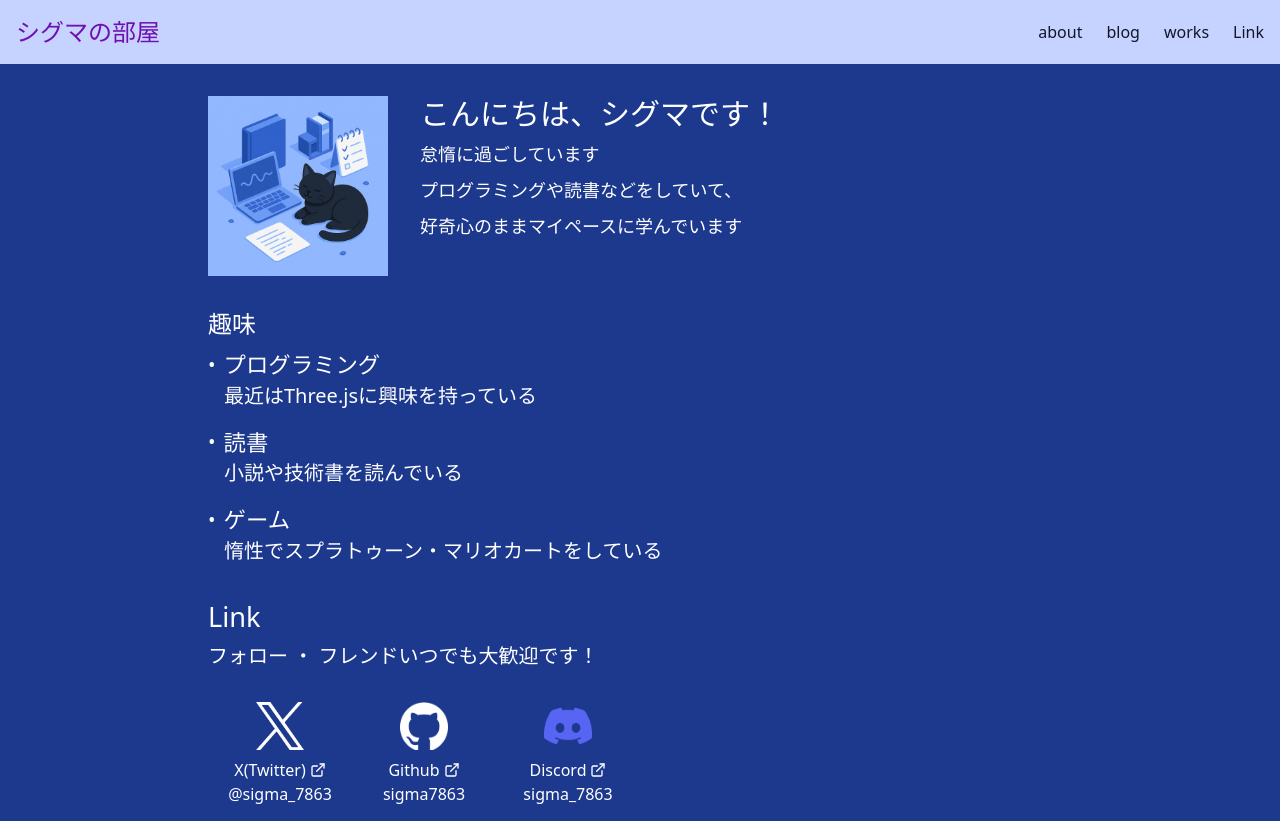
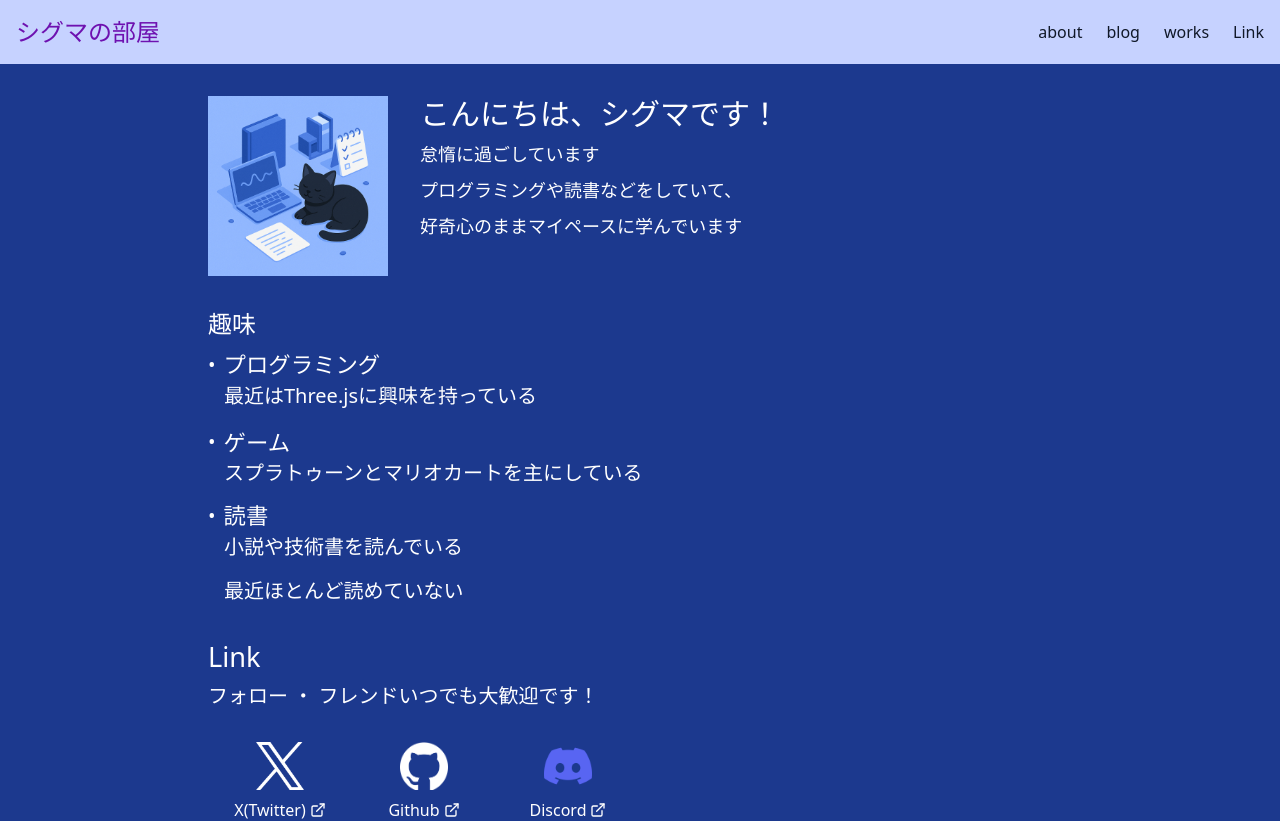
Before and after one commit to sigma7863/sigma7863.github.io, a Next.js app: page / in a window 1280 px wide. Shown: the top 821 px of the page. Built offline with nearby package versions, Linux system fonts and the light colour scheme.

Commit message:
微調整

```diff
--- a/src/app/page.tsx
+++ b/src/app/page.tsx
@@ -1,6 +1,6 @@
 import Link from "next/link"
 import Image from "next/image"
-import { ExternalLink} from 'lucide-react';
+import { ExternalLink } from 'lucide-react';
 
 export default function Home() {
   return (
@@ -30,16 +30,17 @@ export default function Home() {
               <li>
                 <div className="flex items-center gap-2">
                   <span className="text-xl">•</span>
-                  <span className="text-[1.4rem]">読書</span>
+                  <span className="text-[1.4rem]">ゲーム</span>
                 </div>
-                <p className="text-xl ml-4 mb-4">小説や技術書を読んでいる</p>
+                <p className="text-xl ml-4">スプラトゥーンとマリオカートを主にしている</p>
               </li>
               <li>
                 <div className="flex items-center gap-2">
                   <span className="text-xl">•</span>
-                  <span className="text-[1.4rem]">ゲーム</span>
+                  <span className="text-[1.4rem]">読書</span>
                 </div>
-                <p className="text-xl ml-4">惰性でスプラトゥーン・マリオカートをしている</p>
+                <p className="text-xl ml-4 mb-4">小説や技術書を読んでいる<br/></p>
+                <p className="text-xl ml-4 mb-4">最近ほとんど読めていない</p>
               </li>
             </ul>
           </section>
@@ -49,7 +50,7 @@ export default function Home() {
             <p className="text-xl mb-6">フォロー ・ フレンドいつでも大歓迎です！</p>
 
             <div className="grid grid-cols-2 md:grid-cols-6">
-              <Link href="https://x.com/sigma_7863" target="_blank" className="flex flex-col items-center hover:text-[#2CB7A2]">
+              <Link href="https://x.com/sigma_7863" target="_blank" className="flex flex-col items-center hover:text-[#2CB7A2] hover:underline">
                 <div className="w-16 h-16 flex items-center justify-center">
                   <Image src="/x-logo.png" width={40} height={40} className="w-12 h-12 fill-current hover:cyan-500" alt="x-logo"/>
                 </div>
@@ -60,7 +61,7 @@ export default function Home() {
                 <p className="text-center">@sigma_7863</p>
               </Link>
 
-              <Link href="https://github.com/sigma7863" target="_blank" className="flex flex-col items-center hover:text-[#2CB7A2]">
+              <Link href="https://github.com/sigma7863" target="_blank" className="flex flex-col items-center hover:text-[#2CB7A2] hover:underline">
                 <div className="w-16 h-16 flex items-center justify-center">
                   <Image src="/github-logo.png" width={40} height={40} className="w-12 h-12 fill-current" alt="github-logo"/>
                 </div>
@@ -71,7 +72,7 @@ export default function Home() {
                 <p className="text-center">sigma7863</p>
               </Link>
 
-              <Link href="http://discordapp.com/users/1078241292422762579" target="_blank" className="flex flex-col items-center hover:text-[#2CB7A2]">
+              <Link href="http://discordapp.com/users/1078241292422762579" target="_blank" className="flex flex-col items-center hover:text-[#2CB7A2] hover:underline">
                 <div className="w-16 h-16 flex items-center justify-center">
                   <Image src="/discord-logo.png" width={40} height={40} className="w-12 h-12 fill-current" alt="discord-logo"/>
                 </div>
```
